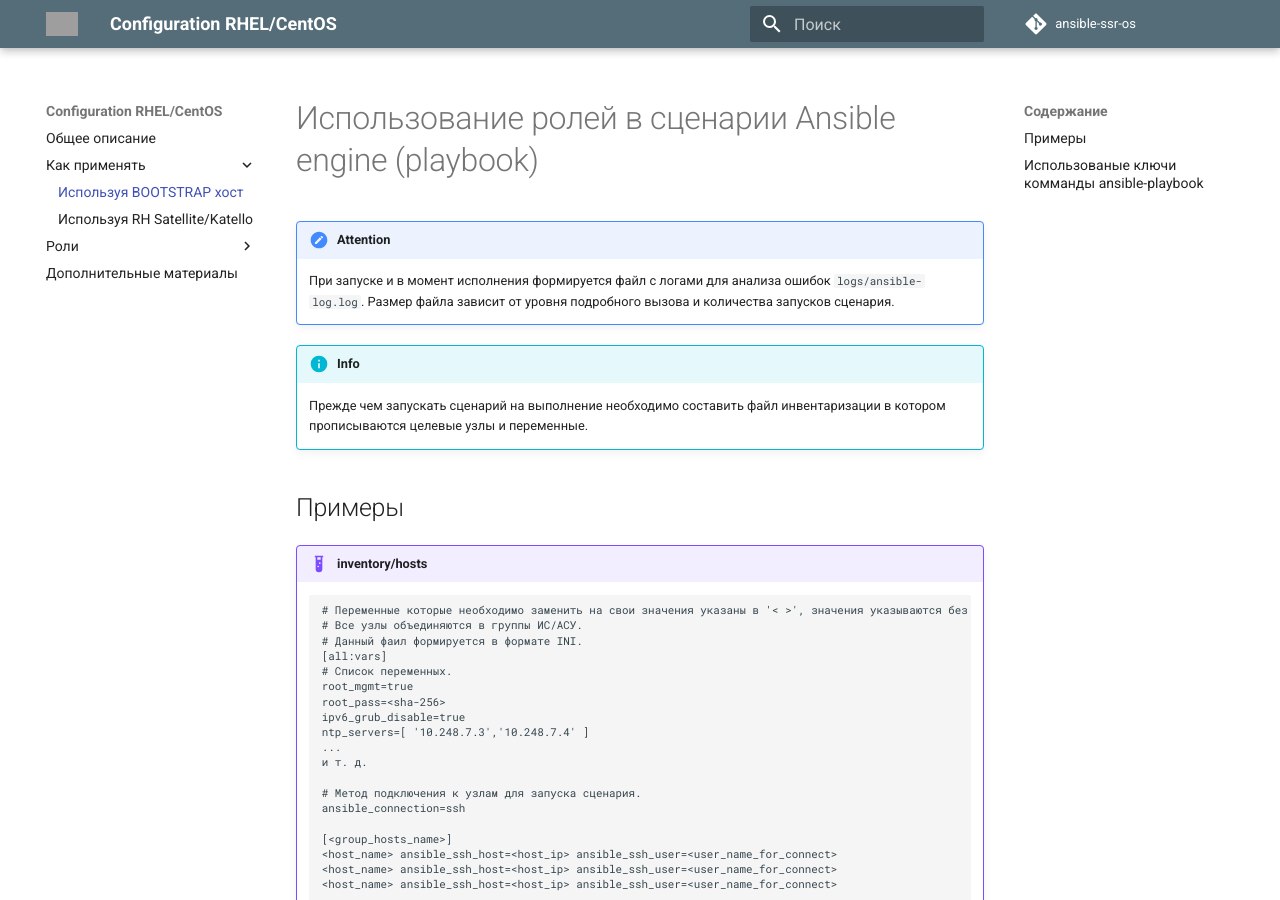
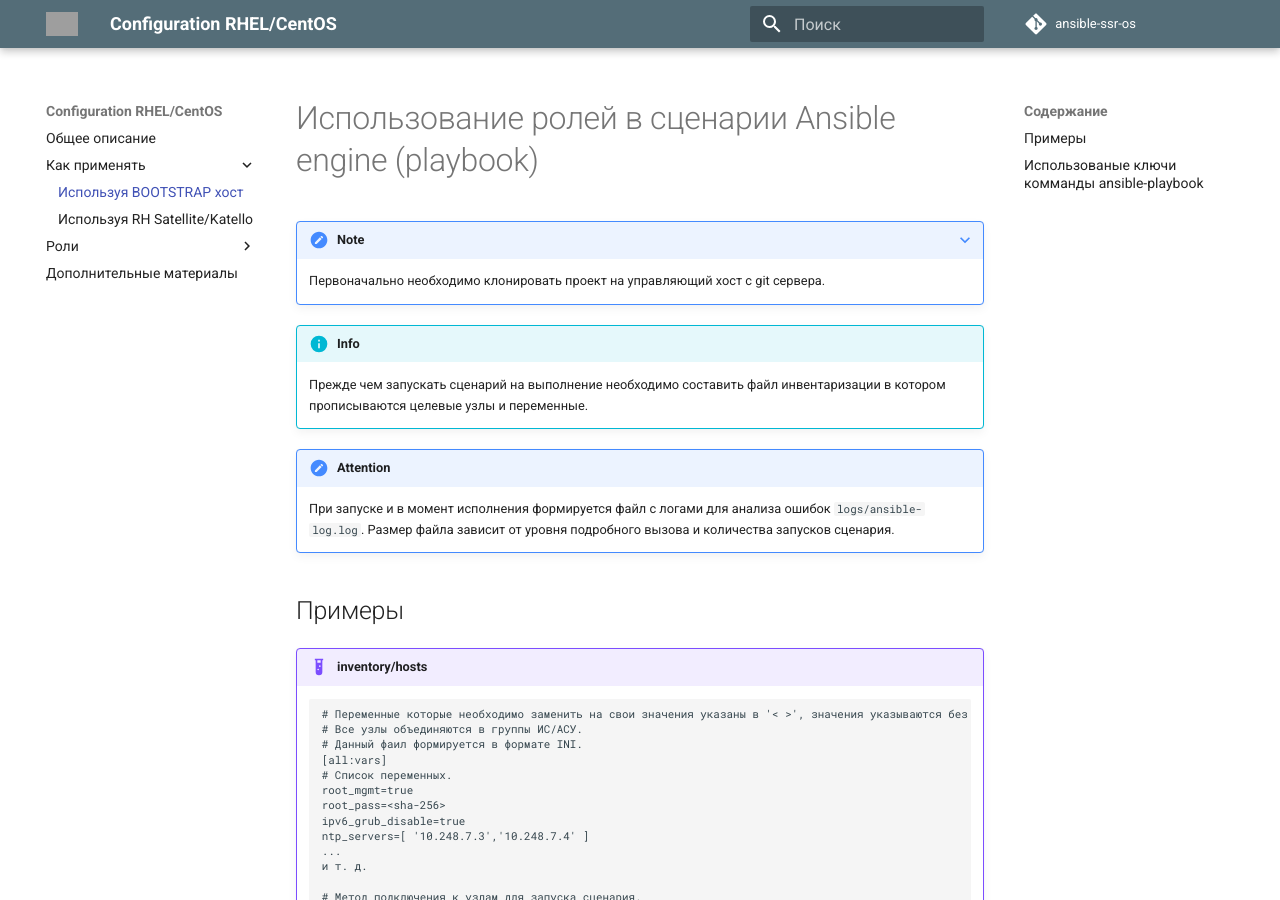
Before and after one commit to andvs600/ansible-ssr-os, an MkDocs documentation site: the page built from docs/ansible/engine.md, in a window 1280 px wide and 900 px high. Built offline with MkDocs 1.6.1 and Material for MkDocs 9.7.7, drawn with Linux system fonts in a browser that asks for light colours; nearby versions of some CDN libraries; library files that are not in the unit come from our copies; comment, search, counter and statistics services are not loaded; grey boxes are pictures that could not be loaded.

Commit message:
Update engine.md

```diff
--- a/docs/ansible/engine.md
+++ b/docs/ansible/engine.md
@@ -1,10 +1,13 @@
 # Использование ролей в сценарии Ansible engine (playbook)
+
+???+ note
+    Первоначально необходимо клонировать проект на управляющий хост с git сервера.
+
+!!! info
+    Прежде чем запускать сценарий на выполнение необходимо составить файл инвентаризации в котором прописываются целевые узлы и переменные.
 
 !!! attention
     При запуске и в момент исполнения формируется файл с логами для анализа ошибок `logs/ansible-log.log`. Размер файла зависит от уровня подробного вызова и количества запусков сценария.
-
-!!! info
-    Прежде чем запускать сценарий на выполнение необходимо составить файл инвентаризации в котором прописываются целевые узлы и переменные.
 
 ## Примеры
 
```
